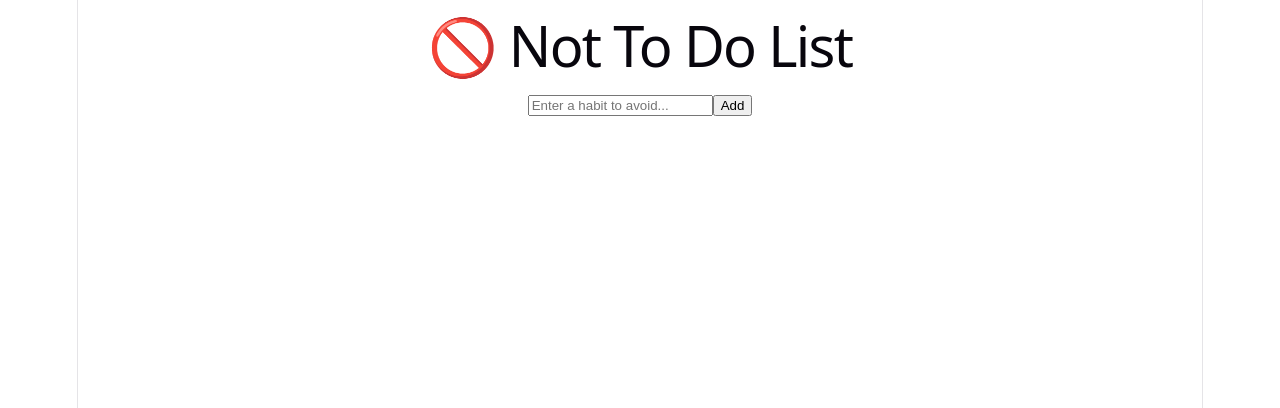
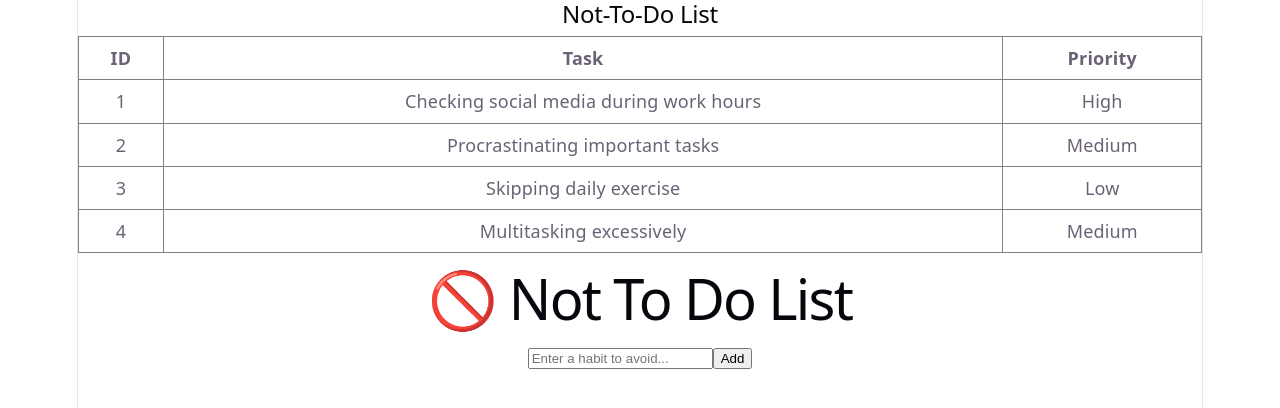
Before and after one commit to uhalle/NotToDoList, a React (Vite) app: page / in a window 1280 px wide. Shown: the top 408 px of the page. Built offline with nearby package versions, Linux system fonts and the light colour scheme.

Commit message:
list of ntd

```diff
--- a/src/App.jsx
+++ b/src/App.jsx
@@ -1,7 +1,7 @@
 import React, { useState } from "react";
 import NotToDoForm from "./components/NotToDoForm";
 import NotToDoList from "./components/NotToDoList";
-
+import NotToDoListHistory from "./components/NotToDoListHistory";
 function App() {
   const [items, setItems] = useState([]);
 
@@ -23,6 +23,9 @@ function App() {
 
   return (
     <div>
+      <div>
+        <NotToDoListHistory/>
+      </div>
       <h1>🚫 Not To Do List</h1>
       <NotToDoForm addItem={addItem} />
       <NotToDoList
--- /dev/null
+++ b/src/components/NotToDoListHistory.jsx
@@ -0,0 +1,40 @@
+import React from "react";
+
+const NotToDoListHistory = () => {
+  // Sample data for the not-to-do list
+  const notToDoItems = [
+    { id: 1, task: "Checking social media during work hours", priority: "High" },
+    { id: 2, task: "Procrastinating important tasks", priority: "Medium" },
+    { id: 3, task: "Skipping daily exercise", priority: "Low" },
+    { id: 4, task: "Multitasking excessively", priority: "Medium" },
+  ];
+
+  const TableList = ()=>{
+  return(<div>
+      <h2>Not-To-Do List</h2>
+      <table border="1" cellPadding="8" style={{ borderCollapse: "collapse", width: "100%" }}>
+        <thead>
+          <tr>
+            <th>ID</th>
+            <th>Task</th>
+            <th>Priority</th>
+          </tr>
+        </thead>
+        <tbody>
+          {notToDoItems.map((item) => (
+            <tr key={item.id}>
+              <td>{item.id}</td>
+              <td>{item.task}</td>
+              <td>{item.priority}</td>
+            </tr>
+          ))}
+        </tbody>
+      </table>
+    </div>)
+  }
+
+  return <TableList />
+
+};
+
+export default NotToDoListHistory;
```
Also changed, not shown: src/components/ssgs.jsx (added).
